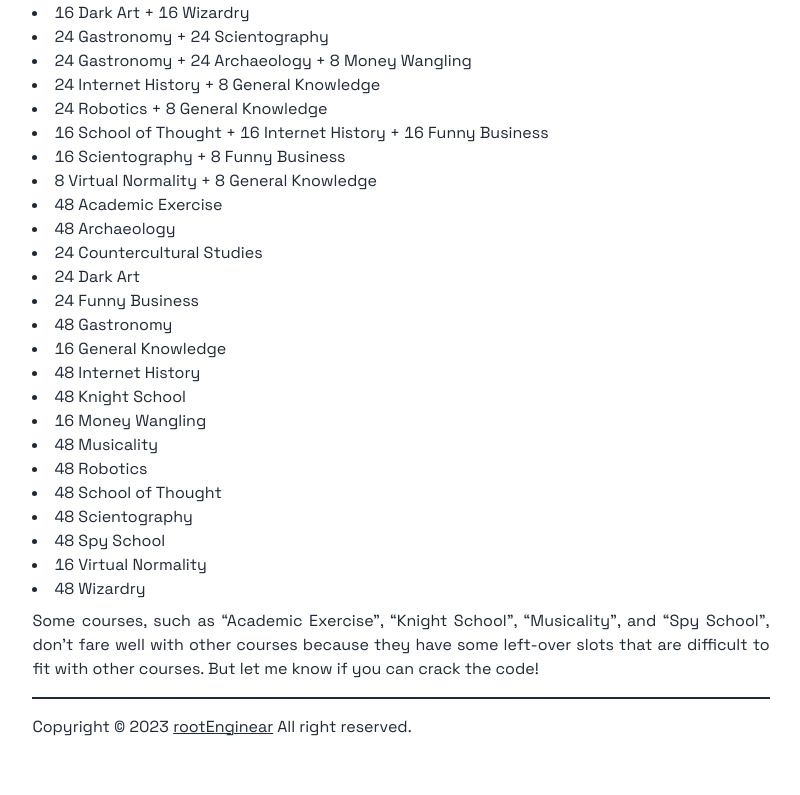
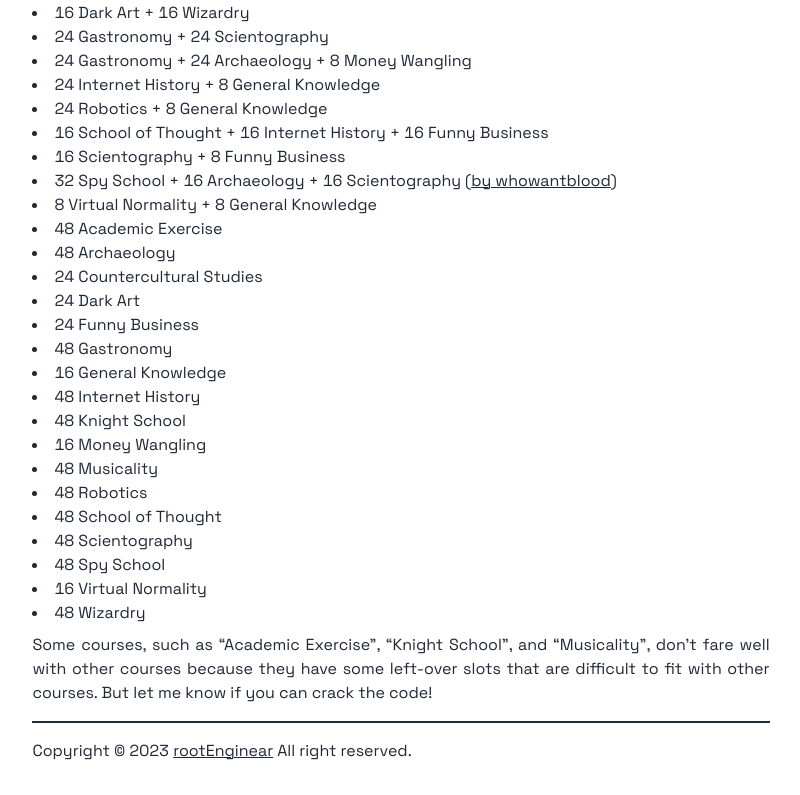
Before and after one commit to rootEnginear/tpc-course-planner, a Next.js app: page / in a window 1280 px wide. Shown: the part 605-1400 px from the top of the page, without its empty margins (239-1039 px from the left). Before the commit the page ends 1376 px from the top, so only its background shows below. Built offline with nearby package versions, Linux system fonts and the light colour scheme.

Commit message:
feat: add spy school set by @whowantblood

```diff
--- a/src/pages/index.tsx
+++ b/src/pages/index.tsx
@@ -466,6 +466,17 @@ export default function Home() {
           <li>24 Robotics + 8 General Knowledge</li>
           <li>16 School of Thought + 16 Internet History + 16 Funny Business</li>
           <li>16 Scientography + 8 Funny Business</li>
+          <li>
+            32 Spy School + 16 Archaeology + 16 Scientography (
+            <a
+              href="https://github.com/rootEnginear/tpc-course-planner/discussions/1"
+              target="_blank"
+              rel="nofollow noopener noreferrer"
+            >
+              by whowantblood
+            </a>
+            )
+          </li>
           <li>8 Virtual Normality + 8 General Knowledge</li>
           <li>48 Academic Exercise</li>
           <li>48 Archaeology</li>
@@ -487,10 +498,9 @@ export default function Home() {
         </ul>
         <p>
           Some courses, such as &ldquo;Academic Exercise&rdquo;, &ldquo;Knight
-          School&rdquo;, &ldquo;Musicality&rdquo;, and &ldquo;Spy School&rdquo;,
-          don&apos;t fare well with other courses because they have some left-over slots
-          that are difficult to fit with other courses. But let me know if you can crack
-          the code!
+          School&rdquo;, and &ldquo;Musicality&rdquo;, don&apos;t fare well with other
+          courses because they have some left-over slots that are difficult to fit with
+          other courses. But let me know if you can crack the code!
         </p>
       </main>
       <hr />
```
